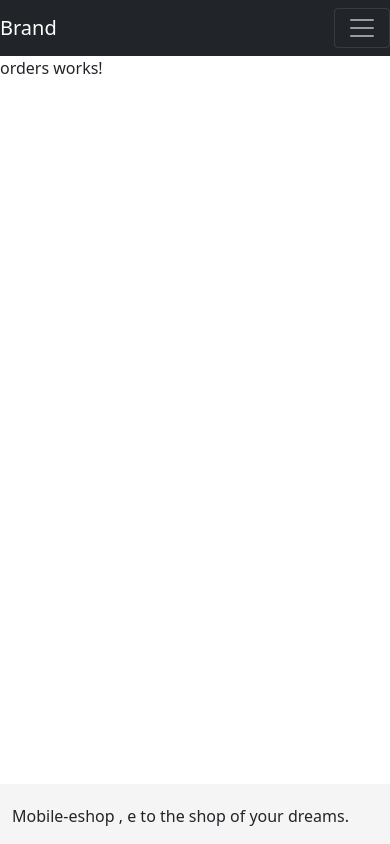
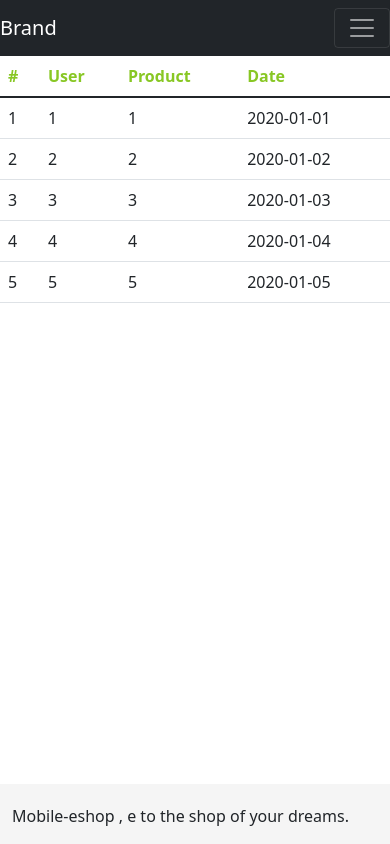
Before and after one commit to kek-Sec/ng-mobile-eshop, an Angular app: page /orders in a window 390 px wide. Built offline with nearby package versions, Linux system fonts and the light colour scheme.

Commit message:
foo mobile phones

```diff
--- a/src/app/views/orders/orders.component.ts
+++ b/src/app/views/orders/orders.component.ts
@@ -2,19 +2,70 @@ import { Component, OnInit } from '@angular/core';
 
 @Component({
   selector: 'app-orders',
-  template: `
-    <p>
-      orders works!
-    </p>
-  `,
+  template: ` <!--Create table to display orders-->
+    <table class="table table-stripped">
+      <thead style="color:#88c724">
+        <tr>
+          <th scope="col">#</th>
+          <th scope="col">User</th>
+          <th scope="col">Product</th>
+          <th scope="col">Date</th>
+        </tr>
+      </thead>
+      <tbody>
+        <ng-container *ngFor="let order of orders">
+          <tr>
+            <td class="col-xs-3">{{ order.orderID }}</td>
+            <td class="col-xs-3">{{ order.userID }}</td>
+            <td class="col-xs-3">{{ order.productID }}</td>
+            <td class="col-xs-6">{{ order.date }}</td>
+          </tr>
+        </ng-container>
+      </tbody>
+    </table>`,
   styles: [
-  ]
+    ` `,
+  ],
 })
 export class OrdersComponent implements OnInit {
+  //an order has
+  //orderID, productID, userID, date.
 
-  constructor() { }
+  //create foo data
+  orders = [
+    {
+      orderID: 1,
+      productID: 1,
+      userID: 1,
+      date: '2020-01-01',
+    },
+    {
+      orderID: 2,
+      productID: 2,
+      userID: 2,
+      date: '2020-01-02',
+    },
+    {
+      orderID: 3,
+      productID: 3,
+      userID: 3,
+      date: '2020-01-03',
+    },
+    {
+      orderID: 4,
+      productID: 4,
+      userID: 4,
+      date: '2020-01-04',
+    },
+    {
+      orderID: 5,
+      productID: 5,
+      userID: 5,
+      date: '2020-01-05',
+    },
+  ];
 
-  ngOnInit(): void {
-  }
+  constructor() {}
 
+  ngOnInit(): void {}
 }
--- a/src/app/views/store/store.component.ts
+++ b/src/app/views/store/store.component.ts
@@ -2,19 +2,58 @@ import { Component, OnInit } from '@angular/core';
 
 @Component({
   selector: 'app-store',
-  template: `
-    <p>
-      store works!
-    </p>
-  `,
-  styles: [
-  ]
+  template: ` <p>store works!</p> `,
+  styles: [],
 })
 export class StoreComponent implements OnInit {
+  //the store will display a list of products.
+  //each product has
+  //productid, price, quantity, photoURL, model (π.χ. Xiaomi Mi11), screenSize, CPU, RAM,camera, battery, SAR
 
-  constructor() { }
+  //create foo data
+  products = [
+    {
+      productID: 1,
+      price: 100,
+      quantity: 10,
+      photoURL: '',
+      model: 'Xiaomi Mi11',
+      screenSize: '6.3',
+      CPU: 'Snapdragon 865',
+      RAM: '6GB',
+      camera: '12MP',
+      battery: '4000mAh',
+      SAR: '5.5',
+    },
+    {
+      productID: 2,
+      price: 200,
+      quantity: 20,
+      photoURL: '',
+      model: 'Samsung S10',
+      screenSize: '6.3',
+      CPU: 'Snapdragon 865',
+      RAM: '6GB',
+      camera: '12MP',
+      battery: '4000mAh',
+      SAR: '5.5',
+    },
+    {
+      productID: 3,
+      price: 300,
+      quantity: 30,
+      photoURL: '',
+      model: 'Xiaomi Mi11',
+      screenSize: '6.3',
+      CPU: 'Snapdragon 865',
+      RAM: '6GB',
+      camera: '12MP',
+      battery: '4000mAh',
+      SAR: '5.5',
+    },
+  ];
 
-  ngOnInit(): void {
-  }
+  constructor() {}
 
+  ngOnInit(): void {}
 }
```
